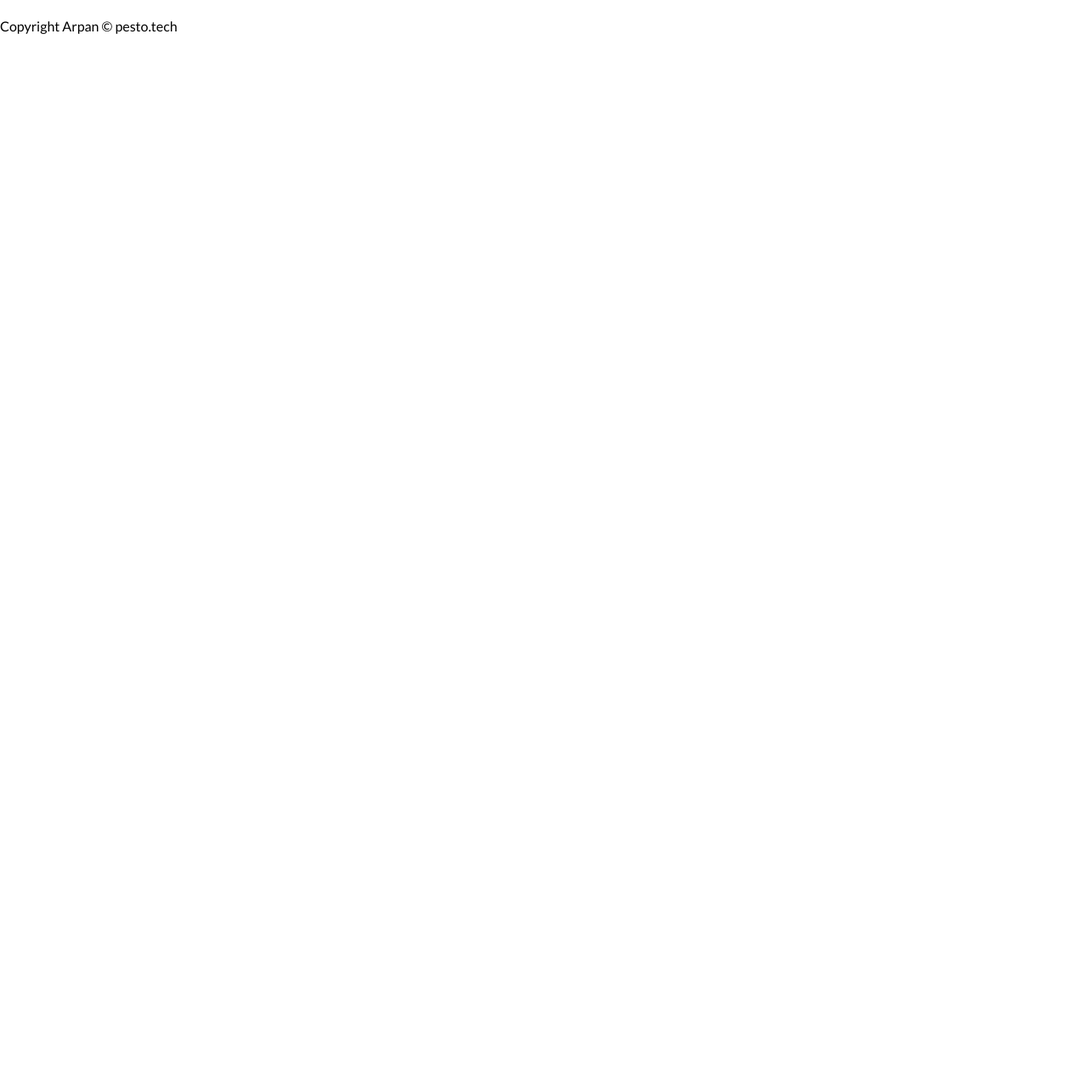
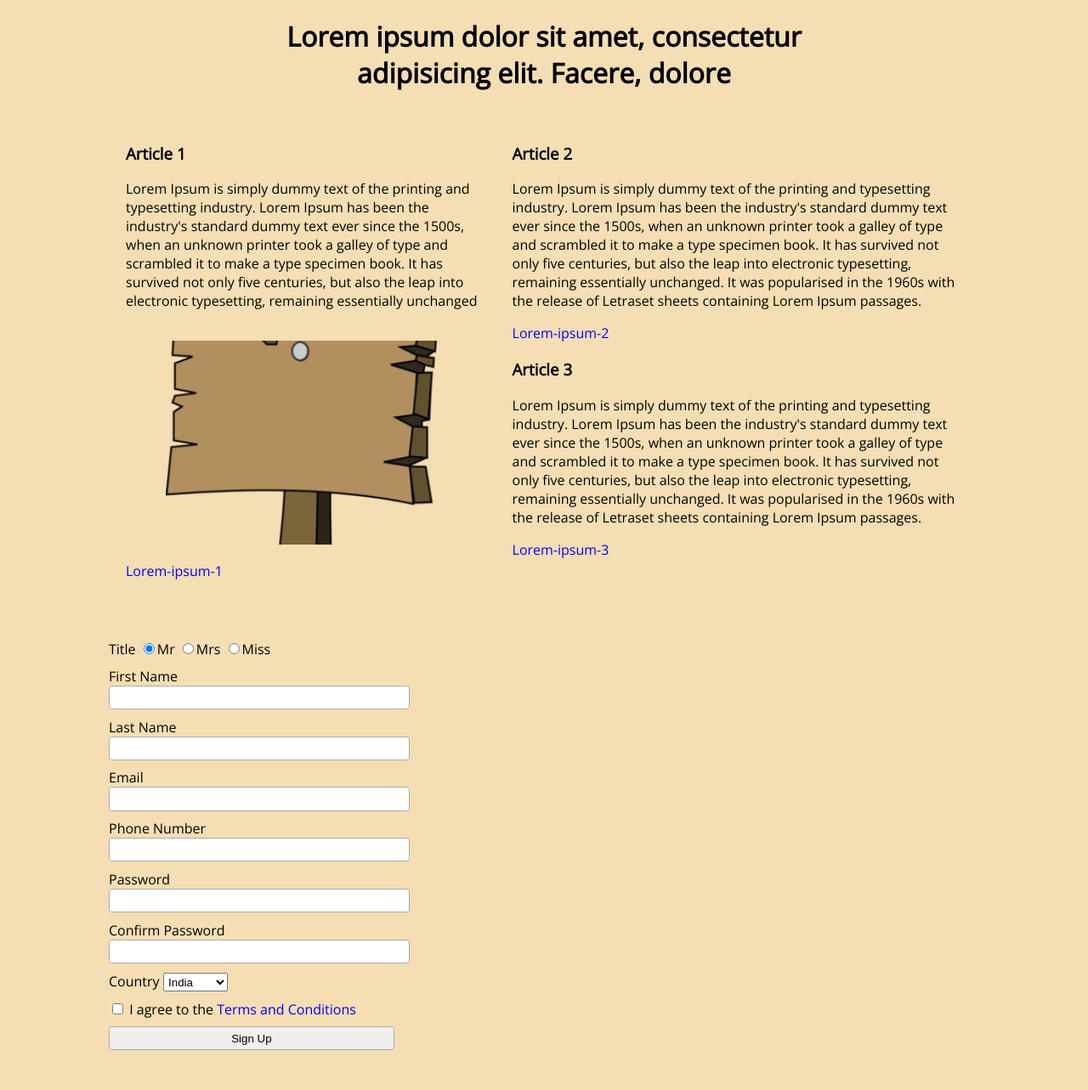
Before and after one commit to pesto-students/p8-manish-SCAMArpaN, a plain HTML site: page Week-2/Excerise_2_1/index.html in a window 1280 px wide. Shown: the top 1283 px of the page at 85% size. Before the commit the page ends 821 px from the top, so only its background shows below. Drawn offline with nearby package versions, Linux system fonts and the light colour scheme.

Commit message:
exercise 2.1 complete and with this week 2 assignment is comlete

```diff
--- a/Week-2/Excerise_2_1/css/style.css
+++ b/Week-2/Excerise_2_1/css/style.css
@@ -1,38 +1,127 @@
 html,
 body {
-  margin: 0px;
-  padding: 0px;
-  width: 100%;
-  height: 100%;
-  font-family: "Lato";
+  font-family: 'Open Sans', sans-serif;
+  padding: 0%;
+  margin: 0%;
+  background-color: wheat;
 }
 
-.white {
-  color: #ffffff;
+header {
+  padding: 0 20%;
+  text-align: center;
 }
 
-.light-weight {
-  font-weight: 100;
+article>img {
+  padding: 20px 0px;
+  margin-left: auto;
+  margin-right: auto;
+  display: block;
+  max-width: 420px;
+  max-height: 240px;
+  height: auto;
 }
 
-.no-top-margin {
-  margin-top: 0px
+form {
+  margin-top: 50px;
+  margin-bottom: 50px;
 }
 
-.no-bottom-margin {
-  margin-bottom: 0px
+form>label {
+  display: block;
+  margin: 0.6rem 0px 0.6rem 0px;
 }
 
-.black {
-  color: #000;
+select {
+  padding: 0.1em;
 }
 
-.music {
-  height: 85%;
-  display: flex;
-  flex-wrap: wrap;
+input[type='submit']:hover {
+  background-color: whitesmoke;
 }
 
-span {
-  font-size: 20px;
+input {
+  padding: 0.35rem 0.5rem;
+  width: 100%;
+  border: 1px solid #aaa;
+  border-radius: 0.25em;
+  outline: none;
 }
+
+input:focus {
+  box-shadow: 3px 3px 3px 0px #aaaa;
+}
+
+a {
+  text-decoration: none;
+  color: blue;
+}
+
+a:hover {
+  text-decoration: underline;
+  color: rgb(137, 137, 203);
+  cursor: pointer;
+}
+
+footer {
+  background-color: black;
+  color: white;
+  width: 100%;
+  margin-top: 5vh;
+  height: 10vh;
+  text-align: center;
+  display: flex;
+  justify-content: center;
+  align-items: center;
+}
+
+.container {
+  padding-left: 10%;
+  padding-right: 10%;
+}
+
+.articles {
+  display: flex;
+  justify-content: center;
+}
+
+.article-col {
+  margin: 10px;
+  padding: 10px;
+}
+
+.form {
+  width: max-content;
+}
+
+.no-shadow,
+.no-shadow:focus {
+  width: max-content;
+  box-shadow: none;
+  border-color: #3ee;
+}
+
+@media all and (max-width: 600px) {
+
+  input[type='radio'],
+  input[type='checkbox'] {
+    width: max-content;
+  }
+
+  input {
+    padding: 5px 10px;
+    width: 80vw;
+  }
+
+  .container {
+    padding: 5px;
+  }
+
+  .articles {
+    flex-direction: column;
+  }
+
+  .form {
+    width: 90vw;
+    padding: 0px 10px;
+  }
+}
--- a/Week-2/Excerise_2_1/index.html
+++ b/Week-2/Excerise_2_1/index.html
@@ -3,20 +3,117 @@
   <head>
     <link
       rel="stylesheet"
-      href="https://fonts.googleapis.com/css?family=Lato:400,700"
+      href="https://fonts.googleapis.com/css2?family=Open+Sans:wght@300&display=swap"
     />
     <link rel="stylesheet" href="./css/style.css" />
-    <title>Excercise 1.1 of week 2</title>
+    <title>Excercise 2.1 of week 2</title>
     <meta
       name="description"
       content="Lorem Ipsum is simply dummy text of the printing and typesetting industry. Lorem Ipsum has been the industry's standard dummy text"
     />
   </head>
   <body>
-    <main>
-      <h1></h1>
-    </main>
-
+    <div class="container">
+      <header>
+        <h1>
+          Lorem ipsum dolor sit amet, consectetur adipisicing elit. Facere,
+          dolore
+        </h1>
+      </header>
+      <section class="articles">
+        <div class="article-col">
+          <article>
+            <h3>Article 1</h3>
+            <p>
+              Lorem Ipsum is simply dummy text of the printing and typesetting
+              industry. Lorem Ipsum has been the industry's standard dummy text
+              ever since the 1500s, when an unknown printer took a galley of
+              type and scrambled it to make a type specimen book. It has
+              survived not only five centuries, but also the leap into
+              electronic typesetting, remaining essentially unchanged
+            </p>
+            <img src="./images/board.png" alt="article-image" />
+            <a href="#">Lorem-ipsum-1</a>
+          </article>
+        </div>
+        <div class="article-col">
+          <article>
+            <h3>Article 2</h3>
+            <p>
+              Lorem Ipsum is simply dummy text of the printing and typesetting
+              industry. Lorem Ipsum has been the industry's standard dummy text
+              ever since the 1500s, when an unknown printer took a galley of
+              type and scrambled it to make a type specimen book. It has
+              survived not only five centuries, but also the leap into
+              electronic typesetting, remaining essentially unchanged. It was
+              popularised in the 1960s with the release of Letraset sheets
+              containing Lorem Ipsum passages.
+            </p>
+            <a href="#">Lorem-ipsum-2</a>
+          </article>
+          <article>
+            <h3>Article 3</h3>
+            <p>
+              Lorem Ipsum is simply dummy text of the printing and typesetting
+              industry. Lorem Ipsum has been the industry's standard dummy text
+              ever since the 1500s, when an unknown printer took a galley of
+              type and scrambled it to make a type specimen book. It has
+              survived not only five centuries, but also the leap into
+              electronic typesetting, remaining essentially unchanged. It was
+              popularised in the 1960s with the release of Letraset sheets
+              containing Lorem Ipsum passages.
+            </p>
+            <a href="#">Lorem-ipsum-3</a>
+          </article>
+        </div>
+      </section>
+      <section class="form">
+        <form action="javascript:void(0);">
+          <span
+            >Title
+            <label
+              ><input
+                class="no-shadow"
+                type="radio"
+                name="title"
+                checked
+              />Mr</label
+            >
+            <label
+              ><input class="no-shadow" type="radio" name="title" />Mrs</label
+            >
+            <label
+              ><input class="no-shadow" type="radio" name="title" />Miss</label
+            >
+          </span>
+          <label>First Name <input type="text" minlength="2" required /></label>
+          <label>Last Name <input type="text" required /></label>
+          <label>Email <input type="email" required /></label>
+          <label
+            >Phone Number
+            <input minlength="10" maxlength="13" type="tel" required
+          /></label>
+          <label
+            >Password <input minlength="8" type="password" required
+          /></label>
+          <label>Confirm Password <input type="password" required /></label>
+          <label
+            >Country
+            <select>
+              <option selected>India</option>
+              <option>Austraila</option>
+              <option>Russia</option>
+              <option>USA</option>
+            </select>
+          </label>
+          <label>
+            <input class="no-shadow" type="checkbox" required /> I agree to the
+            <a href="#">Terms and Conditions</a>
+          </label>
+          <input type="submit" value="Sign Up" />
+        </form>
+      </section>
+    </div>
     <footer>Copyright Arpan &copy; pesto.tech</footer>
   </body>
 </html>
```
Also changed, not shown: Week-2/Excerise_2_1/images/board.png (added), 3 other files.
